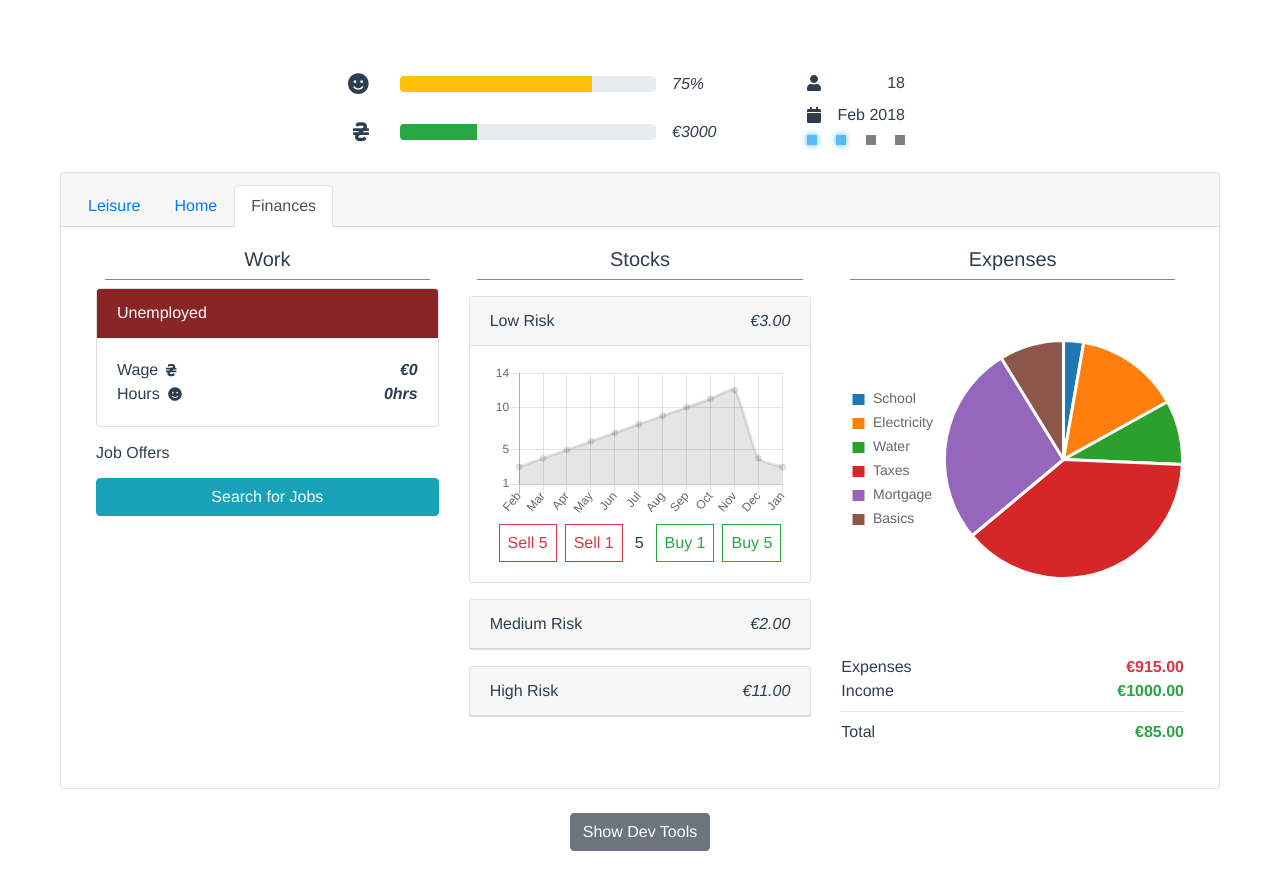
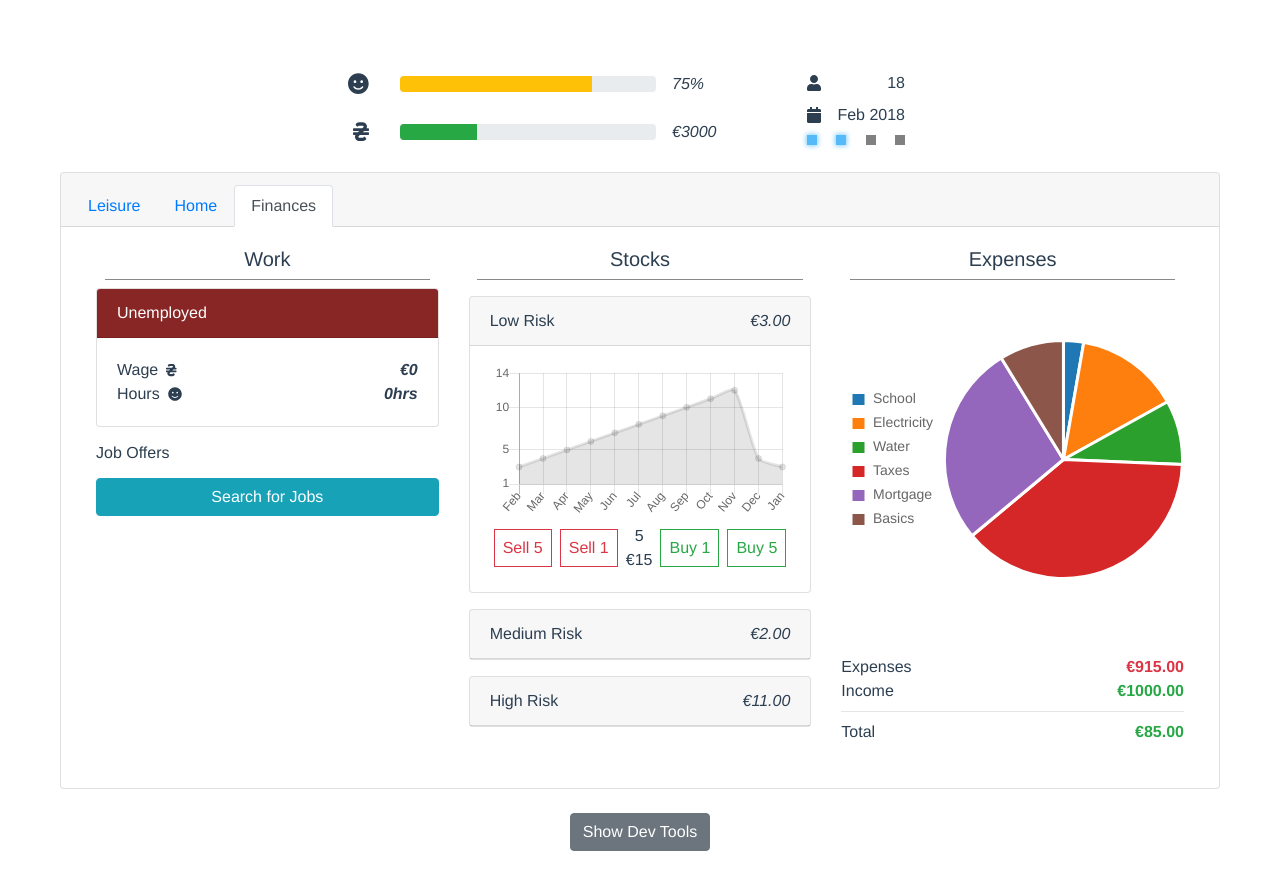
Before and after one commit to turbosheep44/web_data_mining, a Vue app: page / in a window 1280 px wide. Shown: the top 890 px of the page. Built offline with nearby package versions, Linux system fonts and the light colour scheme.

Commit message:
stock value

```diff
--- a/src/components/Tabs/Stocks.vue
+++ b/src/components/Tabs/Stocks.vue
@@ -27,7 +27,10 @@
           <div class="d-flex justify-content-center align-items-center">
             <b-button squared variant="outline-danger" class="mx-1 px-2" @click="stock.owned -= 5">Sell 5</b-button>
             <b-button squared variant="outline-danger" class="mx-1 px-2" @click="stock.owned--">Sell 1</b-button>
-            <span class="mx-2">{{ stock.owned }}</span>
+            <span class="mx-1 text-center">
+              {{ stock.owned }} <br />
+              €{{ stock.owned * stock.value[stock.value.length - 1] }}
+            </span>
             <b-button squared variant="outline-success" class="mx-1 px-2" @click="stock.owned++">Buy 1</b-button>
             <b-button squared variant="outline-success" class="mx-1 px-2" @click="stock.owned += 5">Buy 5</b-button>
           </div>
```
